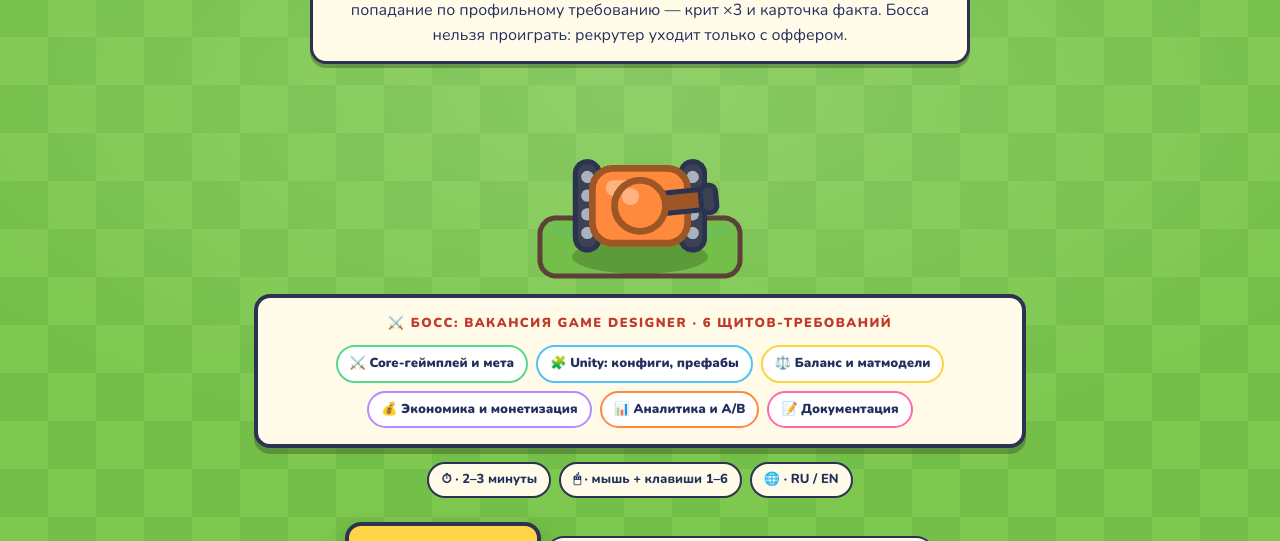
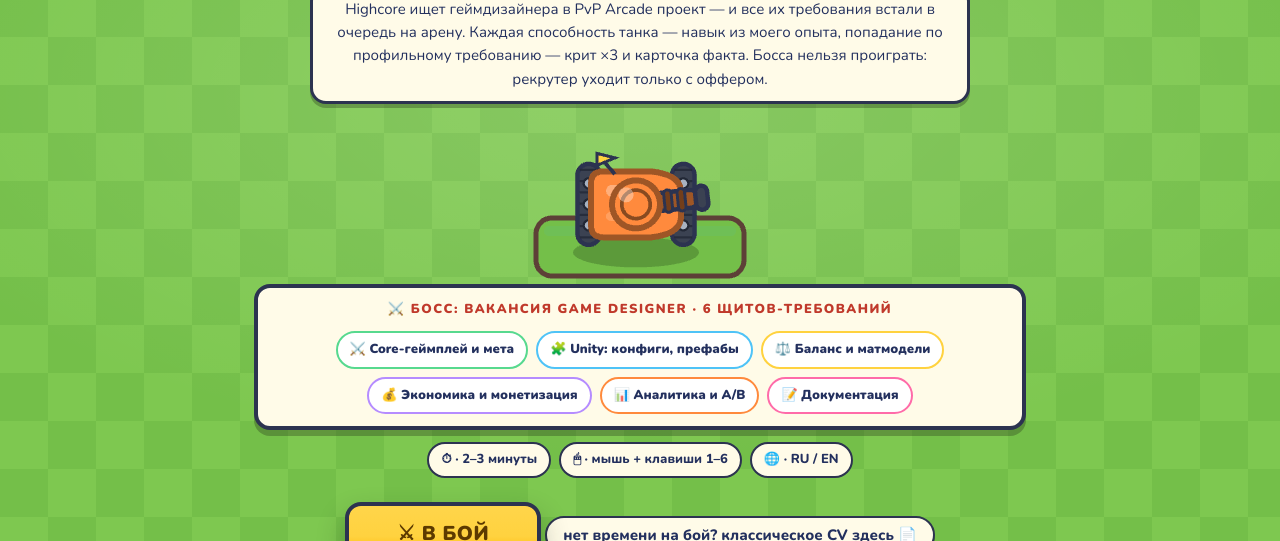
Before and after one commit to Kerarty/cv-highcore, a plain HTML site: page index.html in a window 1280 px wide. Shown: the part 259-800 px from the top of the page. Drawn offline with Linux system fonts and the light colour scheme; animation ran at ten frames a second.

Commit message:
довёл читаемость: имя и хотбар целиком, обводка текста; танк с клином, флажком и гофрой

```diff
--- a/js/game.js
+++ b/js/game.js
@@ -18,38 +18,66 @@ function shade(hex, f = 0.62) {
   return (r << 16) | (g << 8) | b;
 }
 
-// мультяшный танк в духе Tanks A Lot: толстая обводка, катки, купол-башня, морда у босса
+// мультяшный танк в духе Tanks A Lot: клиновидный нос, катки в ленте,
+// купол с кольцом, гофра ствола, флажок — и сердитая морда у босса
 export function makeTank(color, scale = 1, opts = {}) {
   const c = new Container();
   const dark = shade(color, 0.62);
+  const darker = shade(color, 0.45);
 
   const shadow = new Graphics();
-  shadow.ellipse(0, 30, 40, 10).fill({ color: 0x1e3a12, alpha: 0.28 });
+  shadow.ellipse(0, 32, 42, 10).fill({ color: 0x1e3a12, alpha: 0.28 });
   c.addChild(shadow);
 
+  // гусеницы: скруглённая лента с поперечными сегментами и катками
   const mkTread = (x) => {
     const t = new Graphics();
-    t.roundRect(x, -26, 14, 52, 7).fill({ color: 0x3b4252 }).stroke({ width: 3, color: OUTLINE });
-    for (let wy = -17; wy <= 17; wy += 11) {
-      t.circle(x + 7, wy, 3.6).fill({ color: 0xa8b2c1 });
+    t.roundRect(x, -27, 15, 54, 7.5).fill({ color: 0x3b4252 }).stroke({ width: 3, color: OUTLINE });
+    for (let wy = -23; wy <= 23; wy += 7.5) {
+      t.moveTo(x + 1.5, wy).lineTo(x + 13.5, wy).stroke({ width: 1.5, color: 0x222836, alpha: 0.8 });
+    }
+    for (let wy = -14; wy <= 14; wy += 14) {
+      t.circle(x + 7.5, wy, 3.4).fill({ color: 0xa8b2c1 }).stroke({ width: 1.5, color: 0x222836 });
     }
     return t;
   };
-  c.addChild(mkTread(-38), mkTread(24));
+  c.addChild(mkTread(-39), mkTread(24));
 
+  // корпус: тракторный нос-клин (спереди уже), задняя часть шире
   const body = new Graphics();
-  body.roundRect(-28, -22, 56, 44, 12).fill({ color }).stroke({ width: 4, color: dark });
-  body.roundRect(-20, -15, 18, 9, 4).fill({ color: 0xffffff, alpha: 0.35 });
+  body.moveTo(-30, -14);
+  body.quadraticCurveTo(-30, -22, -22, -22);
+  body.lineTo(10, -22);
+  body.quadraticCurveTo(30, -20, 30, -8);
+  body.lineTo(30, 8);
+  body.quadraticCurveTo(30, 20, 10, 22);
+  body.lineTo(-22, 22);
+  body.quadraticCurveTo(-30, 22, -30, 14);
+  body.closePath();
+  body.fill({ color }).stroke({ width: 4, color: dark });
+  body.roundRect(-20, -13, 24, 8, 4).fill({ color: 0xffffff, alpha: 0.32 });
+  body.roundRect(-20, 5, 16, 6, 3).fill({ color: 0xffffff, alpha: 0.18 });
   c.addChild(body);
+
+  // флажок на антенне — как у новичка в Tanks A Lot
+  const flag = new Graphics();
+  flag.moveTo(-14, -20).lineTo(-26, -34).stroke({ width: 2.5, color: OUTLINE });
+  flag.moveTo(-26, -34).lineTo(-14, -31).lineTo(-26, -26).closePath()
+    .fill({ color: 0xffd23f }).stroke({ width: 2, color: OUTLINE });
+  c.addChild(flag);
 
   const turret = new Container();
   const barrel = new Graphics();
-  barrel.roundRect(10, -6, 32, 12, 6).fill({ color: dark }).stroke({ width: 3, color: OUTLINE });
-  barrel.roundRect(36, -8, 9, 16, 4).fill({ color: 0x3b4252 }).stroke({ width: 3, color: OUTLINE });
+  barrel.roundRect(12, -6, 30, 12, 6).fill({ color: dark }).stroke({ width: 3, color: OUTLINE });
+  // гофра-кольца на стволе
+  barrel.roundRect(19, -7.5, 5, 15, 2.5).fill({ color: darker }).stroke({ width: 2, color: OUTLINE });
+  barrel.roundRect(28, -7.5, 5, 15, 2.5).fill({ color: darker }).stroke({ width: 2, color: OUTLINE });
+  barrel.roundRect(40, -8, 8, 16, 4).fill({ color: 0x3b4252 }).stroke({ width: 3, color: OUTLINE });
   turret.addChild(barrel);
   const dome = new Graphics();
-  dome.circle(0, 0, 15).fill({ color }).stroke({ width: 4, color: dark });
-  dome.circle(-5, -6, 5).fill({ color: 0xffffff, alpha: 0.35 });
+  dome.circle(0, 0, 16).fill({ color }).stroke({ width: 4, color: dark });
+  dome.circle(0, 0, 9.5).stroke({ width: 2.5, color: darker, alpha: 0.85 });
+  dome.circle(-6, -7, 5).fill({ color: 0xffffff, alpha: 0.35 });
   turret.addChild(dome);
   if (opts.eyes) {
     const face = new Graphics();
@@ -57,7 +85,7 @@ export function makeTank(color, scale = 1, opts = {}) {
     face.circle(6, 4, 4).fill({ color: 0xffffff }).stroke({ width: 2, color: OUTLINE });
     face.circle(-4, 5, 1.8).fill({ color: 0x1d2333 });
     face.circle(7, 5, 1.8).fill({ color: 0x1d2333 });
-    face.moveTo(-11, -3).lineTo(-2, 0).moveTo(12, -3).lineTo(3, 0).stroke({ width: 2.5, color: OUTLINE });
+    face.moveTo(-11, -4).lineTo(-2, -1).moveTo(12, -4).lineTo(3, -1).stroke({ width: 2.5, color: OUTLINE });
     turret.addChild(face);
   }
   c.addChild(turret);
--- a/js/preview.js
+++ b/js/preview.js
@@ -8,7 +8,7 @@ export async function createTankPreview(el, color) {
   const app = new Application();
   await app.init({
     width: 300,
-    height: 210,
+    height: 168,
     backgroundAlpha: 0,
     antialias: true,
     resolution: Math.min(window.devicePixelRatio || 1, 2),
@@ -17,18 +17,18 @@ export async function createTankPreview(el, color) {
   el.appendChild(app.canvas);
 
   const pad = new Graphics();
-  pad.roundRect(50, 138, 200, 58, 16).fill({ color: 0x74bf49 }).stroke({ width: 5, color: 0x5d4037 });
-  pad.roundRect(58, 146, 184, 10, 5).fill({ color: 0x6fbf56 });
+  pad.roundRect(46, 102, 208, 58, 16).fill({ color: 0x74bf49 }).stroke({ width: 5, color: 0x5d4037 });
+  pad.roundRect(54, 110, 192, 10, 5).fill({ color: 0x6fbf56 });
   app.stage.addChild(pad);
 
-  const tank = makeTank(color, 1.7);
-  tank.position.set(150, 128);
+  const tank = makeTank(color, 1.5);
+  tank.position.set(146, 90);
   app.stage.addChild(tank);
 
   let t = 0;
   app.ticker.add((tk) => {
     t += tk.deltaMS / 1000;
-    tank.y = 128 + Math.sin(t * 2) * 4;
+    tank.y = 90 + Math.sin(t * 2) * 3;
     tank.turret.rotation = -0.08 + Math.sin(t * 0.7) * 0.06;
   });
 }
--- a/js/ui.js
+++ b/js/ui.js
@@ -28,8 +28,8 @@ const abilityButtons = new Map();
 const deadChips = new Set();
 let toastTimer = null;
 
-// светлее оттенок цвета способности для градиента кнопки
-function lighten(hex, f = 1.22) {
+// чуть светлее оттенок цвета способности для градиента кнопки
+function lighten(hex, f = 1.1) {
   const n = parseInt(hex.slice(1), 16);
   const r = Math.min(255, Math.round(((n >> 16) & 255) * f));
   const g = Math.min(255, Math.round(((n >> 8) & 255) * f));
--- a/style.css
+++ b/style.css
@@ -162,7 +162,7 @@ button { font-family: inherit; cursor: pointer; }
 
 #screen-intro {
   display: flex;
-  align-items: center;
+  align-items: flex-start;
   justify-content: center;
   background:
     radial-gradient(90% 70% at 50% 40%, rgba(255, 255, 255, 0.14), transparent 70%),
@@ -205,7 +205,9 @@ button { font-family: inherit; cursor: pointer; }
 .intro-inner {
   position: relative;
   max-width: 820px;
-  padding: 32px 24px 48px;
+  width: 100%;
+  margin: 0 auto;
+  padding: 16px 24px 40px;
   text-align: center;
   z-index: 1;
 }
@@ -237,12 +239,12 @@ button { font-family: inherit; cursor: pointer; }
 }
 
 .intro-title {
-  font-size: clamp(36px, 6vw, 64px);
+  font-size: clamp(30px, 5vw, 54px);
   font-weight: 900;
   line-height: 1.04;
   letter-spacing: -0.5px;
   color: #ffffff;
-  margin-bottom: 12px;
+  margin-bottom: 10px;
   text-shadow:
     -3px -3px 0 var(--ink), 3px -3px 0 var(--ink),
     -3px 3px 0 var(--ink), 3px 3px 0 var(--ink),
@@ -252,25 +254,26 @@ button { font-family: inherit; cursor: pointer; }
 
 .intro-sub {
   color: var(--ink-soft);
-  font-size: 16px;
-  line-height: 1.6;
+  font-size: 15px;
+  line-height: 1.55;
   max-width: 660px;
-  margin: 0 auto 16px;
+  margin: 0 auto 12px;
   background: var(--cream);
   border: 3px solid var(--ink);
   border-radius: var(--r-lg);
-  padding: 12px 20px;
+  padding: 10px 18px;
   box-shadow: 0 4px 0 rgba(30, 40, 20, 0.3);
 }
 
-.intro-tank { display: flex; justify-content: center; margin: 0 0 4px; }
+.intro-tank { display: flex; justify-content: center; margin: 0 0 0; }
+.intro-tank canvas { display: block; }
 
 .intro-boss {
   background: var(--cream);
   border: 4px solid var(--ink);
   border-radius: var(--r-lg);
-  padding: 16px 20px;
-  margin-bottom: 14px;
+  padding: 12px 16px;
+  margin-bottom: 12px;
   box-shadow: 0 6px 0 rgba(30, 40, 20, 0.3);
 }
 
@@ -461,18 +464,23 @@ button { font-family: inherit; cursor: pointer; }
 
 #hotbar {
   position: absolute;
-  left: 50%;
-  transform: translateX(-50%);
+  left: 0;
+  right: 0;
+  margin: 0 auto;
+  width: max-content;
+  max-width: calc(100vw - 24px);
   bottom: 16px;
   display: flex;
   gap: 8px;
+  flex-wrap: wrap;
+  justify-content: center;
   z-index: var(--z-hud);
 }
 
 .ability {
   position: relative;
-  width: 104px;
-  padding: 8px 8px 8px;
+  min-width: 96px;
+  padding: 8px 12px 8px;
   border-radius: var(--r-lg);
   border: 3px solid var(--ink);
   color: #ffffff;
@@ -500,20 +508,25 @@ button { font-family: inherit; cursor: pointer; }
 .ability .ico { font-size: 22px; line-height: 1; filter: drop-shadow(0 2px 0 rgba(0, 0, 0, 0.25)); }
 .ability .name {
   display: block;
-  font-size: 12px;
+  font-size: 12.5px;
   font-weight: 900;
   margin-top: 7px;
   white-space: nowrap;
-  text-shadow: 0 2px 0 rgba(20, 25, 45, 0.4);
+  text-shadow:
+    -1.5px 0 0 rgba(35, 40, 70, 0.55), 1.5px 0 0 rgba(35, 40, 70, 0.55),
+    0 -1.5px 0 rgba(35, 40, 70, 0.55), 0 1.5px 0 rgba(35, 40, 70, 0.55),
+    0 2.5px 0 rgba(35, 40, 70, 0.4);
 }
 .ability .target {
   display: block;
-  font-size: 12px;
+  font-size: 11.5px;
   font-weight: 800;
-  color: rgba(255, 255, 255, 0.95);
+  color: rgba(255, 255, 255, 0.97);
   margin-top: 2px;
   white-space: nowrap;
-  text-shadow: 0 2px 0 rgba(20, 25, 45, 0.4);
+  text-shadow:
+    -1.5px 0 0 rgba(35, 40, 70, 0.55), 1.5px 0 0 rgba(35, 40, 70, 0.55),
+    0 -1.5px 0 rgba(35, 40, 70, 0.55), 0 1.5px 0 rgba(35, 40, 70, 0.55);
 }
 .ability .cd-overlay {
   position: absolute;
@@ -976,8 +989,8 @@ button { font-family: inherit; cursor: pointer; }
   .insp-hierarchy { width: 208px; }
   .comp-row .k { width: 128px; }
   .victory-stats { grid-template-columns: repeat(2, 1fr); }
-  .ability { width: 84px; }
   .ability .name { font-size: 12px; }
+  .ability .target { font-size: 11px; }
   .hud-hint { display: none; }
 }
 
@@ -991,7 +1004,7 @@ button { font-family: inherit; cursor: pointer; }
   }
   .tb-btn { padding: 8px 12px; font-size: 13px; }
   #topbar { padding: 0 8px; }
-  .ability { width: 76px; padding: 8px 6px; }
+  .ability { padding: 6px 8px; }
   .ability .target { display: none; }
-  .intro-inner { padding: 32px 16px; }
+  .intro-inner { padding: 12px 12px 32px; }
 }
```
Also changed, not shown: docs/images/01-intro.png, docs/images/02-battle.png, docs/images/03-fact-card.png.
